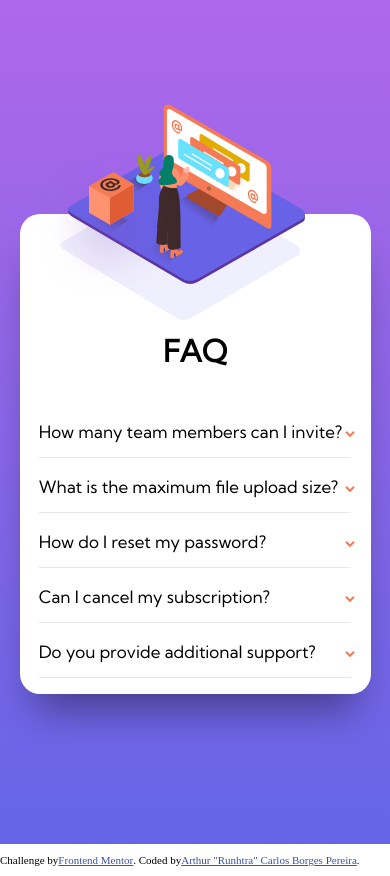
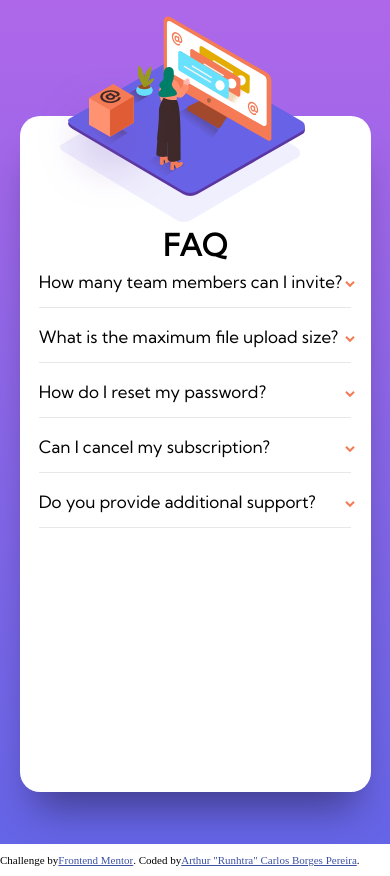
Before and after one commit to RuhtracBP/FAQ-accordion-Mentor, a plain HTML site: page index.html in a window 390 px wide. Drawn offline with Linux system fonts and the light colour scheme.

Commit message:
pequenos ajustes no css mobile

```diff
--- a/styles/styles.css
+++ b/styles/styles.css
@@ -162,12 +162,16 @@ i[data-icon="arrow"]::before {
 
     .box {
         width: 90%;
-        height: 30rem;
+        height: 80%;
 
         padding: 0 1.2rem;
         margin-top: 4rem;
         flex-direction: column;
         font-size: 12px;
+    }
+
+    .expand .box {
+        transform: scaleY(3);
     }
 
     .img-box-container {
@@ -186,19 +190,19 @@ i[data-icon="arrow"]::before {
 
     .img-woman {
         /* display: none; */
-        background: url(../images/illustration-woman-online-mobile.svg) 20% 0%   no-repeat;
+        background: url(../images/illustration-woman-online-mobile.svg) 20% 10%   no-repeat;
         /* height: 200%; */
         position: absolute;
     }
 
     .img-box {
         display: none;
-        margin-top:  1rem;
-        margin-bottom: 0.5rem;
     }
 
     .title {
         text-align: center;
+        margin-top:  2.5rem;
+        margin-bottom: 0.2rem;
 
     }
 
@@ -208,6 +212,8 @@ i[data-icon="arrow"]::before {
         /* height: 10%; */
         width: 100%;
         padding: 0;
+
+        background-color: #fff;
     }
     .accordion {
         width: 100%;
```
Also changed, not shown: main.js (+12 -0 lines).
